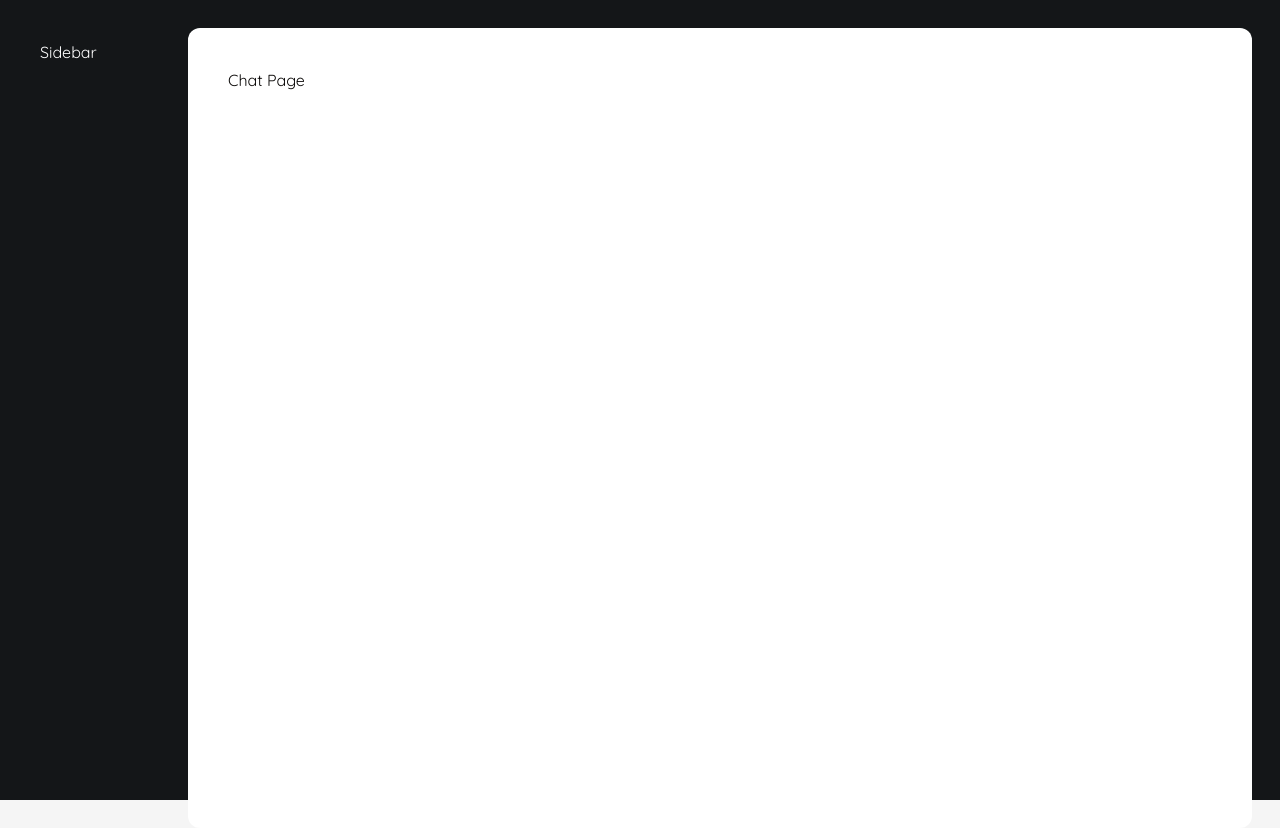
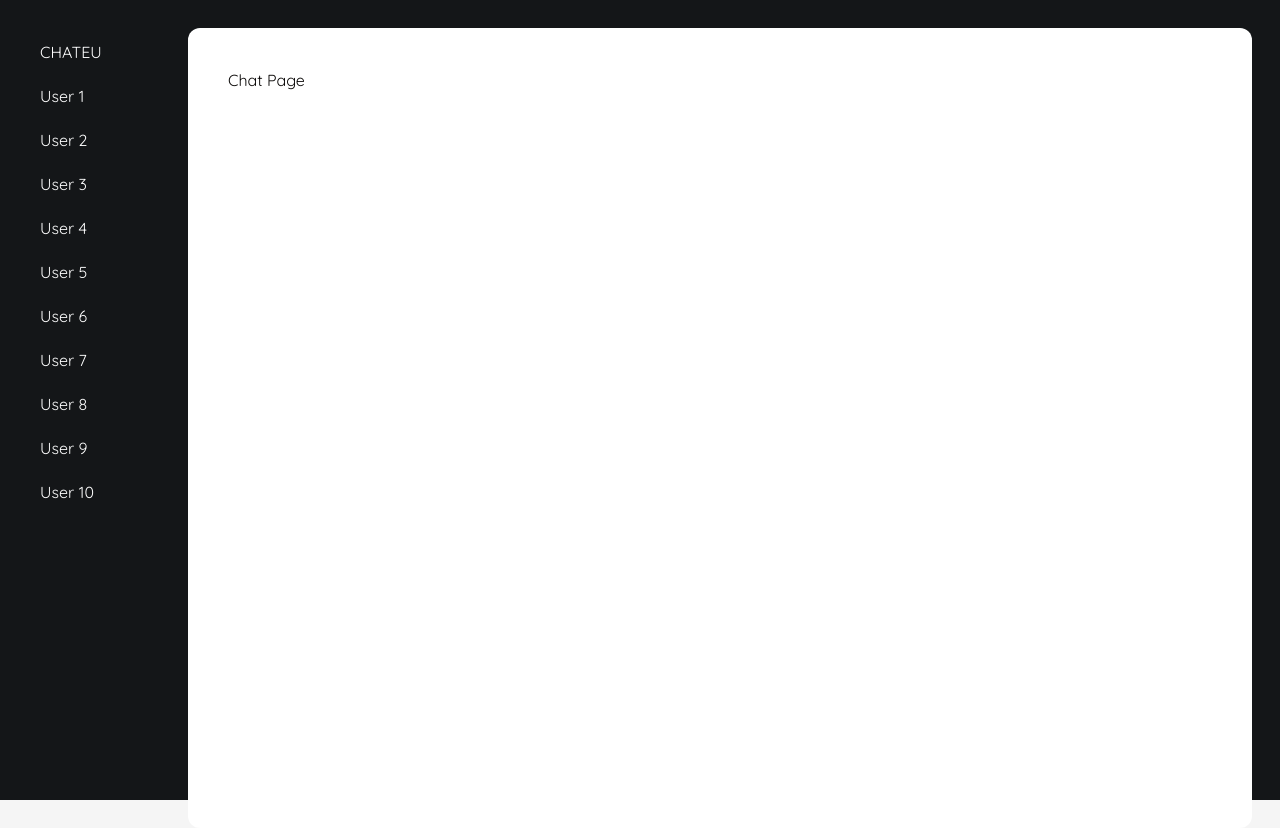
Before and after one commit to russellbanares322/chateu, a Next.js app: page /chats in a window 1280 px wide. Built offline with nearby package versions, Linux system fonts and the light colour scheme; what @convex-dev/auth would draw is missing.

Commit message:
feat: map custom user in sidebar component

```diff
--- a/app/chats/_layout/sidebar.tsx
+++ b/app/chats/_layout/sidebar.tsx
@@ -1,7 +1,19 @@
 export default function Sidebar() {
+  const sampleData = new Array(10).fill("").map((_, index) => ({
+    id: index,
+    name: `User ${index + 1}`,
+  }));
+
   return (
     <div className="p-10">
-      <h1 className="text-white">Sidebar</h1>
+      <h1 className="text-white mb-5">CHATEU</h1>
+      <div className="space-y-5">
+        {sampleData?.map((user) => (
+          <div key={user.id}>
+            <p className="text-white">{user.name}</p>
+          </div>
+        ))}
+      </div>
     </div>
   );
 }
```
